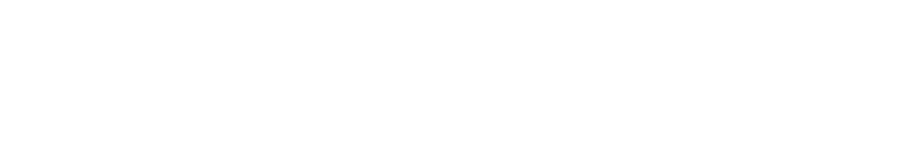
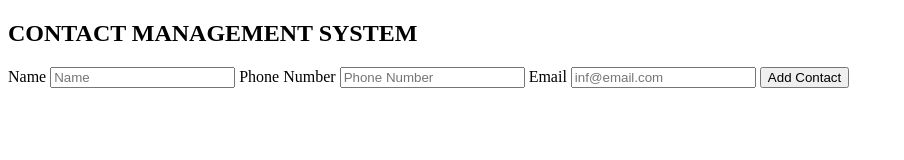
Before and after one commit to DANNJUGUNA/contact-management-system, a website: page index.html in a window 1280 px wide. Shown: the whole page, without its empty margins (0-904 px from the left). Drawn offline with Linux system fonts and the light colour scheme.

Commit message:
added the form to add contact

```diff
--- a/index.html
+++ b/index.html
@@ -7,6 +7,19 @@
     <link rel="stylesheet" href="style.css">
 </head>
 <body>
-
+    <section>
+        <div class="title">
+            <h1>CONTACT MANAGEMENT SYSTEM</h1>
+        </div>
+        <form class="getContactDetails">
+            <Label> Name</Label>
+            <input type="text" placeholder="Name">
+            <label> Phone Number</label>
+            <input type="number" placeholder="Phone Number">
+            <Label>Email</Label>
+            <input type="email" placeholder="inf@email.com">
+            <button> Add Contact</button>
+        </form>
+    </section>
 </body>
 </html>
```
